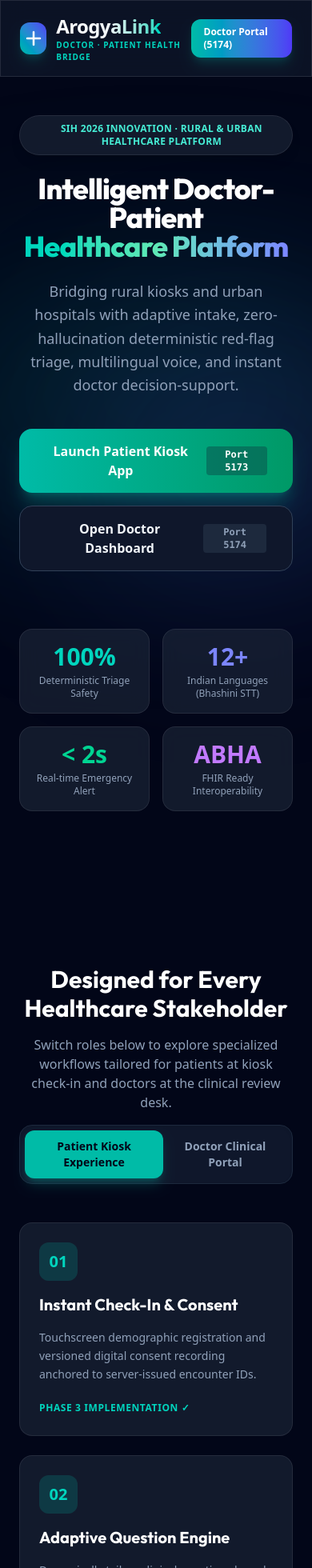
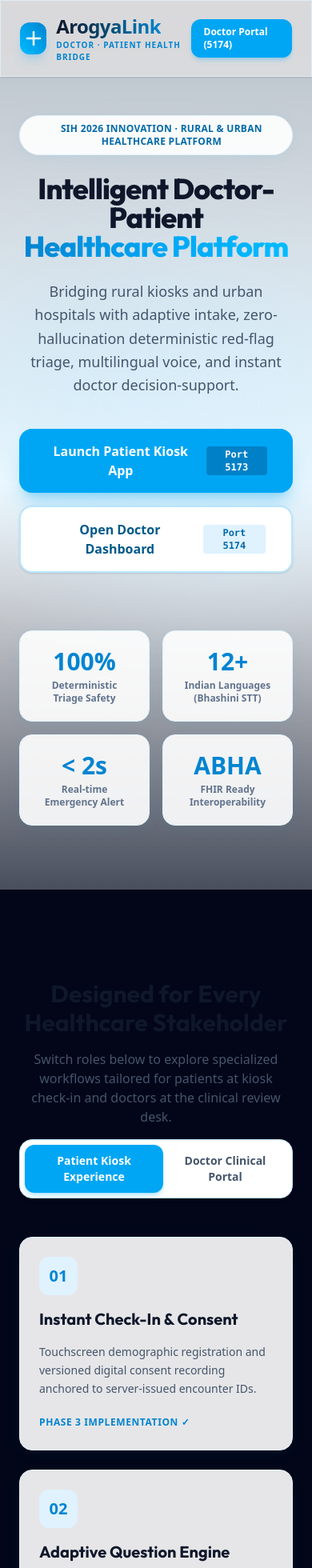
Before and after one commit to Shrinivas1908/ArogyaLink, a React (Vite) app in the folder apps/portal/: page / in a window 390 px wide. Shown: the top 1960 px of the page at 80% size. Built offline with nearby package versions, Linux system fonts and the light colour scheme; no server answers.

Commit message:
style: transform portal theme to crisp Light White and Sky Blue

```diff
--- a/apps/portal/index.html
+++ b/apps/portal/index.html
@@ -11,7 +11,7 @@
     <link rel="preconnect" href="https://fonts.gstatic.com" crossorigin>
     <link href="https://fonts.googleapis.com/css2?family=Inter:wght@300;400;500;600;700&family=Outfit:wght@400;500;600;700;800&display=swap" rel="stylesheet">
   </head>
-  <body class="bg-slate-950 text-slate-100 font-sans antialiased selection:bg-teal-500 selection:text-white">
+  <body class="bg-sky-50/50 text-slate-800 font-sans antialiased selection:bg-sky-500 selection:text-white">
     <div id="root"></div>
     <script type="module" src="/src/main.jsx"></script>
   </body>
--- a/apps/portal/src/components/Footer.jsx
+++ b/apps/portal/src/components/Footer.jsx
@@ -1,25 +1,25 @@
 export default function Footer() {
   return (
-    <footer className="border-t border-slate-800 bg-slate-950 py-12 px-6">
-      <div className="max-w-7xl mx-auto flex flex-col md:flex-row items-center justify-between gap-6 text-sm text-slate-400">
+    <footer className="border-t border-sky-200 bg-white py-12 px-6">
+      <div className="max-w-7xl mx-auto flex flex-col md:flex-row items-center justify-between gap-6 text-sm text-slate-600">
 
         <div className="flex items-center gap-3">
-          <div className="w-8 h-8 rounded-xl bg-gradient-to-tr from-teal-500 to-indigo-600 flex items-center justify-center font-bold text-white text-xs">
+          <div className="w-8 h-8 rounded-xl bg-sky-500 flex items-center justify-center font-bold text-white text-xs shadow-md">
             AL
           </div>
           <div>
-            <p className="font-bold text-white">ArogyaLink Platform</p>
+            <p className="font-bold text-slate-900">ArogyaLink Platform</p>
             <p className="text-xs text-slate-500">Smart Patient Intake & Doctor Clinical Review · SIH 2026</p>
           </div>
         </div>
 
-        <div className="flex items-center gap-6 text-xs">
-          <a href="http://localhost:8000/docs" target="_blank" rel="noreferrer" className="hover:text-teal-400 transition">FastAPI Swagger Docs</a>
-          <a href="http://localhost:5173" target="_blank" rel="noreferrer" className="hover:text-teal-400 transition">Patient Kiosk (5173)</a>
-          <a href="http://localhost:5174" target="_blank" rel="noreferrer" className="hover:text-teal-400 transition">Doctor Dashboard (5174)</a>
+        <div className="flex items-center gap-6 text-xs font-semibold">
+          <a href="http://localhost:8000/docs" target="_blank" rel="noreferrer" className="hover:text-sky-600 transition">FastAPI Swagger Docs</a>
+          <a href="http://localhost:5173" target="_blank" rel="noreferrer" className="hover:text-sky-600 transition">Patient Kiosk (5173)</a>
+          <a href="http://localhost:5174" target="_blank" rel="noreferrer" className="hover:text-sky-600 transition">Doctor Dashboard (5174)</a>
         </div>
 
-        <div className="text-xs text-slate-500">
+        <div className="text-xs text-slate-500 font-medium">
           Built with React 19, FastAPI, PostgreSQL, Supabase & Gemini
         </div>
       </div>
--- a/apps/portal/src/components/Header.jsx
+++ b/apps/portal/src/components/Header.jsx
@@ -11,41 +11,41 @@
   }, [])
 
   return (
-    <header className="sticky top-0 z-50 glass-panel border-b border-slate-800/80 px-6 py-4">
+    <header className="sticky top-0 z-50 glass-panel border-b border-sky-100 px-6 py-4 shadow-sm">
       <div className="max-w-7xl mx-auto flex items-center justify-between">
 
         {/* Brand Logo */}
         <a href="#" className="flex items-center gap-3 group">
-          <div className="w-10 h-10 rounded-xl bg-gradient-to-tr from-teal-500 to-indigo-600 flex items-center justify-center shadow-lg shadow-teal-500/20 group-hover:scale-105 transition-transform">
+          <div className="w-10 h-10 rounded-xl bg-gradient-to-tr from-sky-400 to-sky-600 flex items-center justify-center shadow-lg shadow-sky-500/20 group-hover:scale-105 transition-transform">
             <svg className="w-6 h-6 text-white" fill="none" viewBox="0 0 24 24" stroke="currentColor">
               <path strokeLinecap="round" strokeLinejoin="round" strokeWidth={2.5} d="M12 4v16m8-8H4" />
             </svg>
           </div>
           <div>
-            <span className="text-2xl font-extrabold tracking-tight bg-gradient-to-r from-white via-slate-100 to-teal-400 bg-clip-text text-transparent">
+            <span className="text-2xl font-extrabold tracking-tight bg-gradient-to-r from-slate-900 via-sky-900 to-sky-600 bg-clip-text text-transparent">
               ArogyaLink
             </span>
-            <span className="block text-[10px] uppercase font-bold tracking-widest text-teal-400">
+            <span className="block text-[10px] uppercase font-bold tracking-widest text-sky-600">
               Doctor · Patient Health Bridge
             </span>
           </div>
         </a>
 
         {/* Navigation Links */}
-        <nav className="hidden md:flex items-center gap-8 text-sm font-medium text-slate-300">
-          <a href="#features" className="hover:text-teal-400 transition-colors">Platform Features</a>
-          <a href="#teleconsult" className="hover:text-teal-400 transition-colors">Tele-Consultation</a>
-          <a href="#triage" className="hover:text-teal-400 transition-colors">Emergency Triage</a>
-          <a href="#digital-health" className="hover:text-teal-400 transition-colors">ABHA Health Card</a>
+        <nav className="hidden md:flex items-center gap-8 text-sm font-semibold text-slate-600">
+          <a href="#features" className="hover:text-sky-600 transition-colors">Platform Features</a>
+          <a href="#teleconsult" className="hover:text-sky-600 transition-colors">Tele-Consultation</a>
+          <a href="#triage" className="hover:text-sky-600 transition-colors">Emergency Triage</a>
+          <a href="#digital-health" className="hover:text-sky-600 transition-colors">ABHA Health Card</a>
         </nav>
 
         {/* Action Buttons & Status */}
         <div className="flex items-center gap-4">
           {/* Live System Status */}
-          <div className="hidden sm:flex items-center gap-2 px-3 py-1.5 rounded-full bg-slate-900/80 border border-slate-800 text-xs">
-            <span className={`w-2 h-2 rounded-full ${health.status === 'ok' ? 'bg-teal-400 animate-pulse' : 'bg-red-500'}`} />
-            <span className="text-slate-400">Backend API:</span>
-            <span className={`font-semibold ${health.status === 'ok' ? 'text-teal-400' : 'text-red-400'}`}>
+          <div className="hidden sm:flex items-center gap-2 px-3 py-1.5 rounded-full bg-sky-50 border border-sky-200 text-xs">
+            <span className={`w-2 h-2 rounded-full ${health.status === 'ok' ? 'bg-sky-500 animate-pulse' : 'bg-red-500'}`} />
+            <span className="text-slate-500">Backend API:</span>
+            <span className={`font-bold ${health.status === 'ok' ? 'text-sky-600' : 'text-red-500'}`}>
               {health.status === 'ok' ? 'Online' : 'Offline'}
             </span>
           </div>
@@ -54,7 +54,7 @@
             href="http://localhost:5173"
             target="_blank"
             rel="noreferrer"
-            className="hidden lg:inline-flex px-4 py-2 rounded-xl text-xs font-semibold bg-slate-800 text-slate-200 border border-slate-700 hover:bg-slate-700 transition"
+            className="hidden lg:inline-flex px-4 py-2 rounded-xl text-xs font-bold bg-white text-sky-700 border border-sky-200 hover:bg-sky-50 hover:border-sky-300 transition shadow-sm"
           >
             Patient Kiosk (5173)
           </a>
@@ -63,7 +63,7 @@
             href="http://localhost:5174"
             target="_blank"
             rel="noreferrer"
-            className="px-4 py-2 rounded-xl text-xs font-semibold bg-gradient-to-r from-teal-500 to-indigo-600 text-white shadow-lg shadow-teal-500/20 hover:opacity-95 transition"
+            className="px-4 py-2 rounded-xl text-xs font-bold bg-sky-500 text-white shadow-md shadow-sky-500/25 hover:bg-sky-600 transition"
           >
             Doctor Portal (5174)
           </a>
--- a/apps/portal/src/components/Hero.jsx
+++ b/apps/portal/src/components/Hero.jsx
@@ -1,29 +1,29 @@
 export default function Hero() {
   return (
-    <section className="relative pt-12 pb-20 px-6 overflow-hidden">
+    <section className="relative pt-12 pb-20 px-6 overflow-hidden bg-gradient-to-b from-sky-50/80 via-white to-sky-50/30">
       {/* Glow Orbs */}
-      <div className="absolute top-1/4 left-1/2 -translate-x-1/2 w-[600px] h-[300px] bg-teal-500/15 blur-[120px] rounded-full pointer-events-none" />
-      <div className="absolute top-1/3 left-1/4 w-[400px] h-[300px] bg-indigo-500/15 blur-[120px] rounded-full pointer-events-none" />
+      <div className="absolute top-1/4 left-1/2 -translate-x-1/2 w-[600px] h-[300px] bg-sky-200/50 blur-[100px] rounded-full pointer-events-none" />
+      <div className="absolute top-1/3 left-1/4 w-[400px] h-[300px] bg-sky-100/60 blur-[100px] rounded-full pointer-events-none" />
 
       <div className="max-w-7xl mx-auto relative z-10">
         <div className="text-center max-w-4xl mx-auto space-y-6">
 
           {/* Badge */}
-          <div className="inline-flex items-center gap-2 px-4 py-2 rounded-full glass-card border-teal-500/30 text-teal-300 text-xs font-semibold tracking-wide uppercase shadow-lg">
-            <span className="w-2 h-2 rounded-full bg-teal-400 animate-ping" />
+          <div className="inline-flex items-center gap-2 px-4 py-2 rounded-full glass-card border-sky-300 text-sky-700 text-xs font-bold tracking-wide uppercase shadow-sm">
+            <span className="w-2 h-2 rounded-full bg-sky-500 animate-ping" />
             SIH 2026 Innovation · Rural & Urban Healthcare Platform
           </div>
 
           {/* Main Title */}
-          <h1 className="text-4xl sm:text-6xl lg:text-7xl font-extrabold tracking-tight text-white leading-none">
+          <h1 className="text-4xl sm:text-6xl lg:text-7xl font-extrabold tracking-tight text-slate-900 leading-none">
             Intelligent Doctor-Patient <br />
-            <span className="bg-gradient-to-r from-teal-400 via-emerald-300 to-indigo-400 bg-clip-text text-transparent">
+            <span className="bg-gradient-to-r from-sky-600 via-sky-500 to-sky-400 bg-clip-text text-transparent">
               Healthcare Platform
             </span>
           </h1>
 
           {/* Subtitle */}
-          <p className="text-lg sm:text-xl text-slate-400 max-w-2xl mx-auto leading-relaxed">
+          <p className="text-lg sm:text-xl text-slate-600 max-w-2xl mx-auto leading-relaxed">
             Bridging rural kiosks and urban hospitals with adaptive intake, zero-hallucination deterministic red-flag triage, multilingual voice, and instant doctor decision-support.
           </p>
 
@@ -33,43 +33,43 @@
               href="http://localhost:5173"
               target="_blank"
               rel="noreferrer"
-              className="w-full sm:w-auto px-8 py-4 rounded-2xl bg-gradient-to-r from-teal-500 to-emerald-600 text-white font-bold text-base shadow-xl shadow-teal-500/25 hover:shadow-teal-500/40 hover:-translate-y-0.5 transition flex items-center justify-center gap-3"
+              className="w-full sm:w-auto px-8 py-4 rounded-2xl bg-sky-500 text-white font-bold text-base shadow-xl shadow-sky-500/25 hover:bg-sky-600 hover:-translate-y-0.5 transition flex items-center justify-center gap-3"
             >
               <span>Launch Patient Kiosk App</span>
-              <span className="text-xs bg-teal-900/50 px-2 py-0.5 rounded font-mono">Port 5173</span>
+              <span className="text-xs bg-sky-700/60 px-2 py-0.5 rounded font-mono">Port 5173</span>
             </a>
 
             <a
               href="http://localhost:5174"
               target="_blank"
               rel="noreferrer"
-              className="w-full sm:w-auto px-8 py-4 rounded-2xl bg-slate-900 text-slate-100 border border-slate-700 font-bold text-base hover:bg-slate-800 hover:border-slate-600 transition flex items-center justify-center gap-3"
+              className="w-full sm:w-auto px-8 py-4 rounded-2xl bg-white text-sky-800 border-2 border-sky-200 font-bold text-base hover:bg-sky-50 hover:border-sky-300 transition flex items-center justify-center gap-3 shadow-sm"
             >
               <span>Open Doctor Dashboard</span>
-              <span className="text-xs bg-slate-800 px-2 py-0.5 rounded font-mono text-slate-400">Port 5174</span>
+              <span className="text-xs bg-sky-100 px-2 py-0.5 rounded font-mono text-sky-700">Port 5174</span>
             </a>
           </div>
 
           {/* Quick Metrics Bar */}
           <div className="grid grid-cols-2 md:grid-cols-4 gap-4 pt-12 max-w-4xl mx-auto">
-            <div className="glass-card p-4 rounded-2xl text-center">
-              <div className="text-3xl font-extrabold text-teal-400">100%</div>
-              <div className="text-xs text-slate-400 font-medium mt-1">Deterministic Triage Safety</div>
+            <div className="glass-card p-5 rounded-2xl text-center bg-white/90">
+              <div className="text-3xl font-extrabold text-sky-600">100%</div>
+              <div className="text-xs text-slate-500 font-bold mt-1">Deterministic Triage Safety</div>
             </div>
 
-            <div className="glass-card p-4 rounded-2xl text-center">
-              <div className="text-3xl font-extrabold text-indigo-400">12+</div>
-              <div className="text-xs text-slate-400 font-medium mt-1">Indian Languages (Bhashini STT)</div>
+            <div className="glass-card p-5 rounded-2xl text-center bg-white/90">
+              <div className="text-3xl font-extrabold text-sky-600">12+</div>
+              <div className="text-xs text-slate-500 font-bold mt-1">Indian Languages (Bhashini STT)</div>
             </div>
 
-            <div className="glass-card p-4 rounded-2xl text-center">
-              <div className="text-3xl font-extrabold text-emerald-400">&lt; 2s</div>
-              <div className="text-xs text-slate-400 font-medium mt-1">Real-time Emergency Alert</div>
+            <div className="glass-card p-5 rounded-2xl text-center bg-white/90">
+              <div className="text-3xl font-extrabold text-sky-600">&lt; 2s</div>
+              <div className="text-xs text-slate-500 font-bold mt-1">Real-time Emergency Alert</div>
             </div>
 
-            <div className="glass-card p-4 rounded-2xl text-center">
-              <div className="text-3xl font-extrabold text-purple-400">ABHA</div>
-              <div className="text-xs text-slate-400 font-medium mt-1">FHIR Ready Interoperability</div>
+            <div className="glass-card p-5 rounded-2xl text-center bg-white/90">
+              <div className="text-3xl font-extrabold text-sky-600">ABHA</div>
+              <div className="text-xs text-slate-500 font-bold mt-1">FHIR Ready Interoperability</div>
             </div>
           </div>
 
--- a/apps/portal/src/components/RoleShowcase.jsx
+++ b/apps/portal/src/components/RoleShowcase.jsx
@@ -6,21 +6,21 @@
   return (
     <section id="features" className="py-16 px-6 max-w-7xl mx-auto">
       <div className="text-center max-w-3xl mx-auto mb-12 space-y-4">
-        <h2 className="text-3xl sm:text-4xl font-bold text-white">
+        <h2 className="text-3xl sm:text-4xl font-bold text-slate-900">
           Designed for Every Healthcare Stakeholder
         </h2>
-        <p className="text-slate-400">
+        <p className="text-slate-600">
           Switch roles below to explore specialized workflows tailored for patients at kiosk check-in and doctors at the clinical review desk.
         </p>
 
         {/* Role Switcher Pill */}
-        <div className="inline-flex p-1.5 rounded-2xl bg-slate-900 border border-slate-800 shadow-inner">
+        <div className="inline-flex p-1.5 rounded-2xl bg-white border border-sky-200 shadow-md">
           <button
             onClick={() => setActiveRole('patient')}
             className={`px-6 py-2.5 rounded-xl font-bold text-sm transition-all ${
               activeRole === 'patient'
-                ? 'bg-teal-500 text-slate-950 shadow-lg shadow-teal-500/25'
-                : 'text-slate-400 hover:text-white'
+                ? 'bg-sky-500 text-white shadow-md shadow-sky-500/25'
+                : 'text-slate-600 hover:text-sky-600'
             }`}
           >
             Patient Kiosk Experience
@@ -29,8 +29,8 @@
             onClick={() => setActiveRole('doctor')}
             className={`px-6 py-2.5 rounded-xl font-bold text-sm transition-all ${
               activeRole === 'doctor'
-                ? 'bg-indigo-600 text-white shadow-lg shadow-indigo-500/25'
-                : 'text-slate-400 hover:text-white'
+                ? 'bg-sky-500 text-white shadow-md shadow-sky-500/25'
+                : 'text-slate-600 hover:text-sky-600'
             }`}
           >
             Doctor Clinical Portal
@@ -42,41 +42,41 @@
       {activeRole === 'patient' && (
         <div className="grid grid-cols-1 md:grid-cols-3 gap-6 animate-fadeIn">
 
-          <div className="glass-card p-6 rounded-2xl space-y-4">
-            <div className="w-12 h-12 rounded-xl bg-teal-500/20 text-teal-400 flex items-center justify-center font-bold text-xl">
+          <div className="glass-card p-6 rounded-2xl space-y-4 bg-white/90">
+            <div className="w-12 h-12 rounded-xl bg-sky-100 text-sky-600 flex items-center justify-center font-bold text-xl">
               01
             </div>
-            <h3 className="text-xl font-bold text-white">Instant Check-In & Consent</h3>
-            <p className="text-slate-400 text-sm leading-relaxed">
+            <h3 className="text-xl font-bold text-slate-900">Instant Check-In & Consent</h3>
+            <p className="text-slate-600 text-sm leading-relaxed">
               Touchscreen demographic registration and versioned digital consent recording anchored to server-issued encounter IDs.
             </p>
-            <span className="inline-block text-xs text-teal-400 font-semibold uppercase tracking-wider">
+            <span className="inline-block text-xs text-sky-600 font-bold uppercase tracking-wider">
               Phase 3 Implementation ✓
             </span>
           </div>
 
-          <div className="glass-card p-6 rounded-2xl space-y-4">
-            <div className="w-12 h-12 rounded-xl bg-teal-500/20 text-teal-400 flex items-center justify-center font-bold text-xl">
+          <div className="glass-card p-6 rounded-2xl space-y-4 bg-white/90">
+            <div className="w-12 h-12 rounded-xl bg-sky-100 text-sky-600 flex items-center justify-center font-bold text-xl">
               02
             </div>
-            <h3 className="text-xl font-bold text-white">Adaptive Question Engine</h3>
-            <p className="text-slate-400 text-sm leading-relaxed">
+            <h3 className="text-xl font-bold text-slate-900">Adaptive Question Engine</h3>
+            <p className="text-slate-600 text-sm leading-relaxed">
               Dynamically tailors clinical questions based on patient symptom answers. Pure server-side branching without external AI dependency.
             </p>
-            <span className="inline-block text-xs text-teal-400 font-semibold uppercase tracking-wider">
+            <span className="inline-block text-xs text-sky-600 font-bold uppercase tracking-wider">
               Phase 4 Core Engine
             </span>
           </div>
 
-          <div className="glass-card p-6 rounded-2xl space-y-4">
-            <div className="w-12 h-12 rounded-xl bg-teal-500/20 text-teal-400 flex items-center justify-center font-bold text-xl">
+          <div className="glass-card p-6 rounded-2xl space-y-4 bg-white/90">
+            <div className="w-12 h-12 rounded-xl bg-sky-100 text-sky-600 flex items-center justify-center font-bold text-xl">
               03
             </div>
-            <h3 className="text-xl font-bold text-white">Voice & Document OCR</h3>
-            <p className="text-slate-400 text-sm leading-relaxed">
+            <h3 className="text-xl font-bold text-slate-900">Voice & Document OCR</h3>
+            <p className="text-slate-600 text-sm leading-relaxed">
               Speak in regional Indian languages with Bhashini/Whisper STT or upload old prescription photos for PaddleOCR medical extraction.
             </p>
-            <span className="inline-block text-xs text-teal-400 font-semibold uppercase tracking-wider">
+            <span className="inline-block text-xs text-sky-600 font-bold uppercase tracking-wider">
               Multilingual & Vision Ready
             </span>
           </div>
@@ -88,41 +88,41 @@
       {activeRole === 'doctor' && (
         <div className="grid grid-cols-1 md:grid-cols-3 gap-6 animate-fadeIn">
 
-          <div className="glass-card p-6 rounded-2xl space-y-4">
-            <div className="w-12 h-12 rounded-xl bg-indigo-500/20 text-indigo-400 flex items-center justify-center font-bold text-xl">
+          <div className="glass-card p-6 rounded-2xl space-y-4 bg-white/90">
+            <div className="w-12 h-12 rounded-xl bg-sky-100 text-sky-700 flex items-center justify-center font-bold text-xl">
               A
             </div>
-            <h3 className="text-xl font-bold text-white">Real-Time Triage Queue</h3>
-            <p className="text-slate-400 text-sm leading-relaxed">
+            <h3 className="text-xl font-bold text-slate-900">Real-Time Triage Queue</h3>
+            <p className="text-slate-600 text-sm leading-relaxed">
               Live patient queue sorted by deterministic red-flag severity. Instant WebSocket alerts push critical cases to the top.
             </p>
-            <span className="inline-block text-xs text-indigo-400 font-semibold uppercase tracking-wider">
+            <span className="inline-block text-xs text-sky-700 font-bold uppercase tracking-wider">
               Phase 6–7 Dashboard
             </span>
           </div>
 
-          <div className="glass-card p-6 rounded-2xl space-y-4">
-            <div className="w-12 h-12 rounded-xl bg-indigo-500/20 text-indigo-400 flex items-center justify-center font-bold text-xl">
+          <div className="glass-card p-6 rounded-2xl space-y-4 bg-white/90">
+            <div className="w-12 h-12 rounded-xl bg-sky-100 text-sky-700 flex items-center justify-center font-bold text-xl">
               B
             </div>
-            <h3 className="text-xl font-bold text-white">Gemini Summary & Audit</h3>
-            <p className="text-slate-400 text-sm leading-relaxed">
+            <h3 className="text-xl font-bold text-slate-900">Gemini Summary & Audit</h3>
+            <p className="text-slate-600 text-sm leading-relaxed">
               Structured Gemini AI clinical summaries with strict Pydantic validation. Full edit, override, and doctor approval audit logging.
             </p>
-            <span className="inline-block text-xs text-indigo-400 font-semibold uppercase tracking-wider">
+            <span className="inline-block text-xs text-sky-700 font-bold uppercase tracking-wider">
               Phase 10 Engine
             </span>
           </div>
 
-          <div className="glass-card p-6 rounded-2xl space-y-4">
-            <div className="w-12 h-12 rounded-xl bg-indigo-500/20 text-indigo-400 flex items-center justify-center font-bold text-xl">
+          <div className="glass-card p-6 rounded-2xl space-y-4 bg-white/90">
+            <div className="w-12 h-12 rounded-xl bg-sky-100 text-sky-700 flex items-center justify-center font-bold text-xl">
               C
             </div>
-            <h3 className="text-xl font-bold text-white">AYUSH & FHIR Export</h3>
-            <p className="text-slate-400 text-sm leading-relaxed">
+            <h3 className="text-xl font-bold text-slate-900">AYUSH & FHIR Export</h3>
+            <p className="text-slate-600 text-sm leading-relaxed">
               Integrative AYUSH assessment modules and standard FHIR JSON bundle export for ABDM ecosystem compatibility.
             </p>
-            <span className="inline-block text-xs text-indigo-400 font-semibold uppercase tracking-wider">
+            <span className="inline-block text-xs text-sky-700 font-bold uppercase tracking-wider">
               ABDM & Ayush Standard
             </span>
           </div>
--- a/apps/portal/src/index.css
+++ b/apps/portal/src/index.css
@@ -9,31 +9,28 @@
   }
 }
 
-/* Custom Glassmorphism & Animations */
+/* Light White & Sky Blue Theme */
 .glass-panel {
-  background: rgba(15, 23, 42, 0.75);
+  background: rgba(255, 255, 255, 0.85);
   backdrop-filter: blur(16px);
   -webkit-backdrop-filter: blur(16px);
-  border: 1px solid rgba(255, 255, 255, 0.1);
+  border: 1px solid rgba(224, 242, 254, 0.8);
 }
 
 .glass-card {
-  background: rgba(30, 41, 59, 0.6);
+  background: rgba(255, 255, 255, 0.9);
   backdrop-filter: blur(12px);
-  border: 1px solid rgba(255, 255, 255, 0.08);
+  border: 1px solid #e0f2fe;
+  box-shadow: 0 4px 20px -2px rgba(14, 165, 233, 0.08);
 }
 
 .glass-card:hover {
-  border-color: rgba(45, 212, 191, 0.3);
-  box-shadow: 0 10px 30px -10px rgba(45, 212, 191, 0.2);
+  border-color: #38bdf8;
+  box-shadow: 0 10px 30px -5px rgba(14, 165, 233, 0.18);
 }
 
-.glow-teal {
-  box-shadow: 0 0 40px -10px rgba(45, 212, 191, 0.3);
-}
-
-.glow-indigo {
-  box-shadow: 0 0 40px -10px rgba(99, 102, 241, 0.3);
+.glow-sky {
+  box-shadow: 0 0 50px -10px rgba(56, 189, 248, 0.25);
 }
 
 @keyframes pulse-subtle {
```
Also changed, not shown: apps/portal/src/components/HealthPassWidget.jsx (+30 -30 lines), apps/portal/src/components/SymptomTriageWidget.jsx (+20 -20 lines), apps/portal/src/components/TeleConsultationWidget.jsx (+40 -40 lines).
